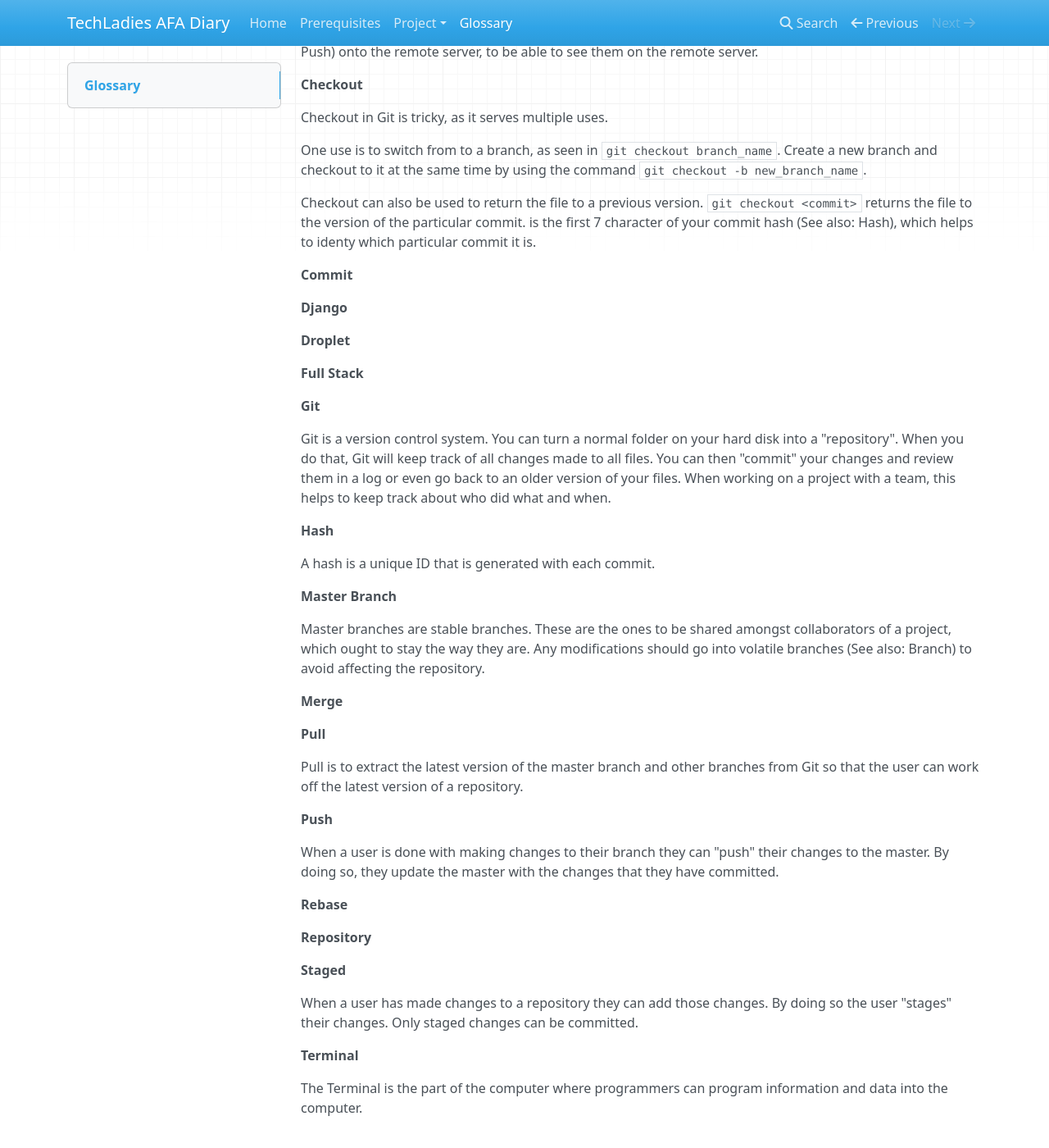
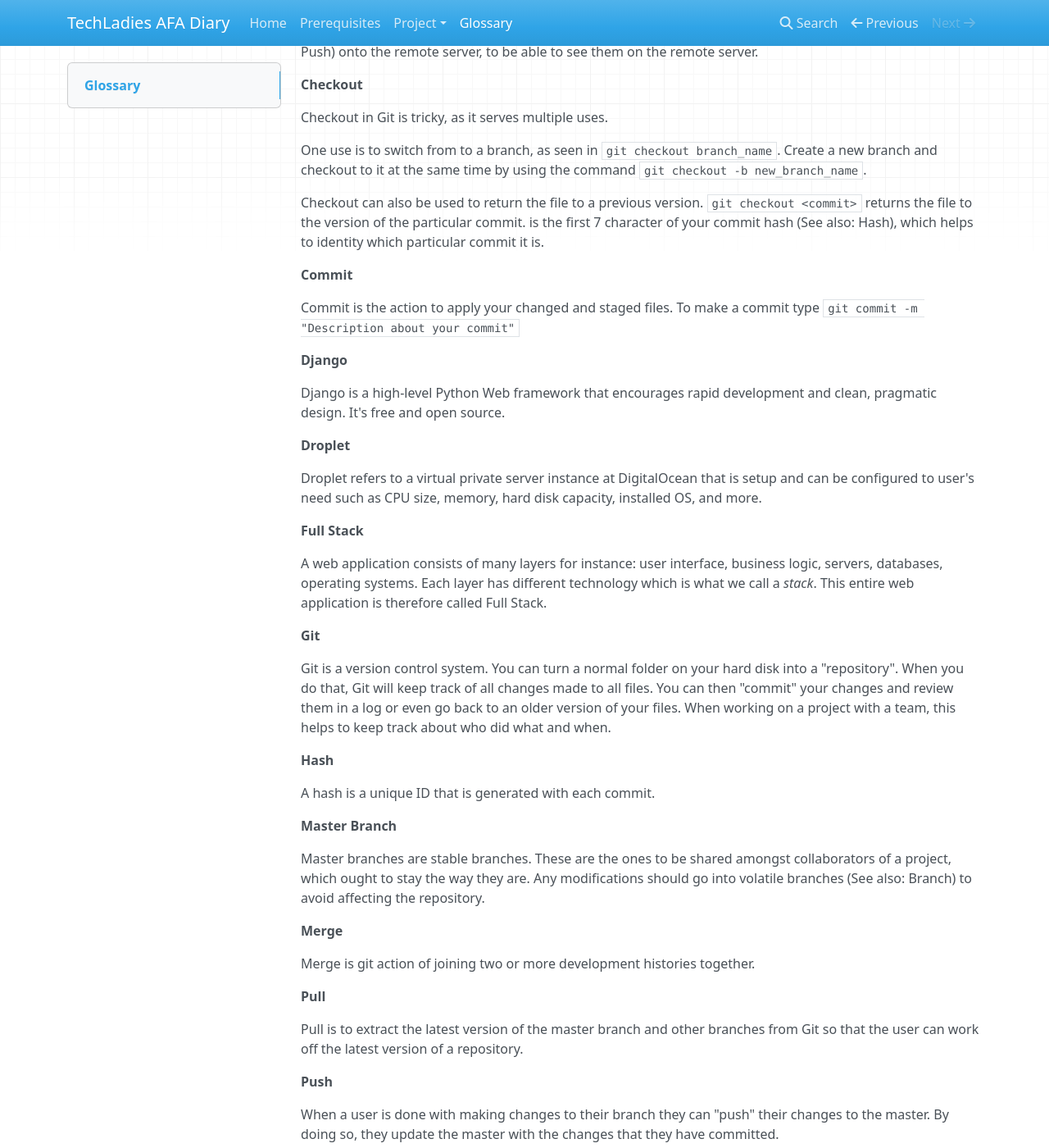
Before and after one commit to TechLadies/afa-diary, an MkDocs documentation site: the page built from docs/glossary.md, in a window 1280 px wide and 1400 px high, scrolled down 667 px. Shown: the whole window at 82% size. Built offline with MkDocs 1.6.1, drawn with Linux system fonts in a browser that asks for light colours; nearby versions of some CDN libraries; old or Windows-style settings are respelled for this version of MkDocs; some of the changed text lies outside the part shown.

Commit message:
Update Glossary

```diff
--- a/docs/glossary.md
+++ b/docs/glossary.md
@@ -27,15 +27,30 @@ Checkout in Git is tricky, as it serves multiple uses.
 
 One use is to switch from to a branch, as seen in `git checkout branch_name`. Create a new branch and checkout to it at the same time by using the command `git checkout -b new_branch_name`.
 
-Checkout can also be used to return the file to a previous version. `git checkout <commit>` returns the file to the version of the particular commit. <commit> is the first 7 character of your commit hash (See also: Hash), which helps to identy which particular commit it is.
+Checkout can also be used to return the file to a previous version. `git checkout <commit>` returns the file to the version of the particular commit. <commit> is the first 7 character of your commit hash (See also: Hash), which helps to identity which particular commit it is.
 
 **Commit**
 
+Commit is the action to apply your changed and staged files. To make a commit
+type `git commit -m "Description about your commit"`
+
 **Django**
+
+Django is a high-level Python Web framework that encourages rapid development
+and clean, pragmatic design. It's free and open source.
 
 **Droplet**
 
+Droplet refers to a virtual private server instance at DigitalOcean that is
+setup and can be configured to user's need such as CPU size, memory, hard disk
+capacity, installed OS, and more.
+
 **Full Stack**
+
+A web application consists of many layers for instance: user interface, business
+logic, servers, databases, operating systems. Each layer has different
+technology which is what we call a *stack*. This entire web application is
+therefore called Full Stack.
 
 **Git**
 
@@ -55,6 +70,8 @@ Master branches are stable branches. These are the ones to be shared amongst col
 
 **Merge**
 
+Merge is git action of joining two or more development histories together.
+
 **Pull**
 
 Pull is to extract the latest version of the master branch and other branches from Git so that the user can work off the latest version of a repository.
@@ -65,7 +82,16 @@ When a user is done with making changes to their branch they can "push" their ch
 
 **Rebase**
 
+Rebasing is the process of moving a branch to a new base commit.
+From a content perspective, rebasing really is just moving a branch from one
+commit to another. But internally, Git accomplishes this by creating new
+commits and applying them to the specified base—it’s literally rewriting
+your project history.
+
 **Repository**
+
+Repository is where git stores information about a project files and its
+history.
 
 **Staged**
 
```
Also changed, not shown: docs/index.md (+2 -0 lines).
